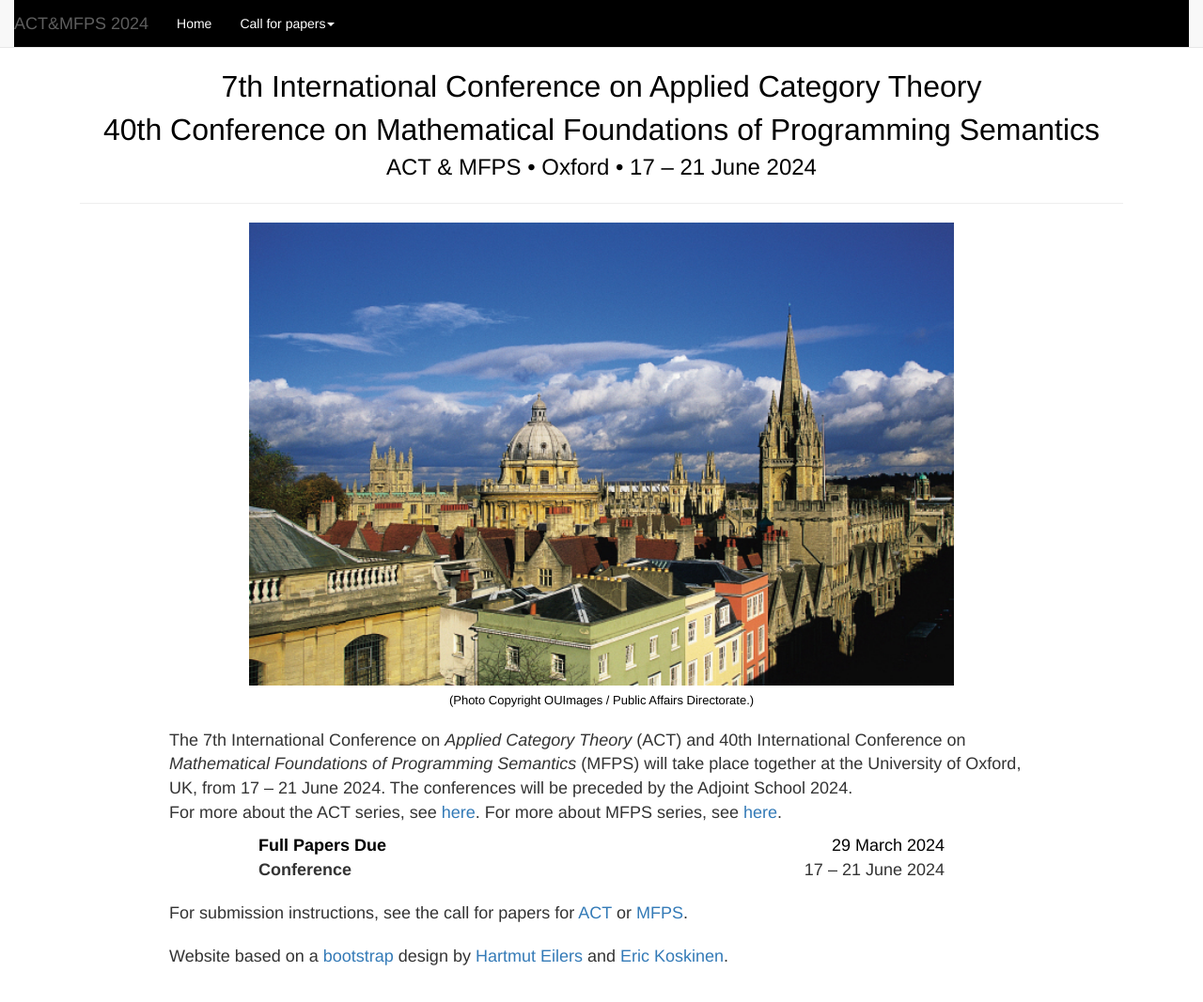
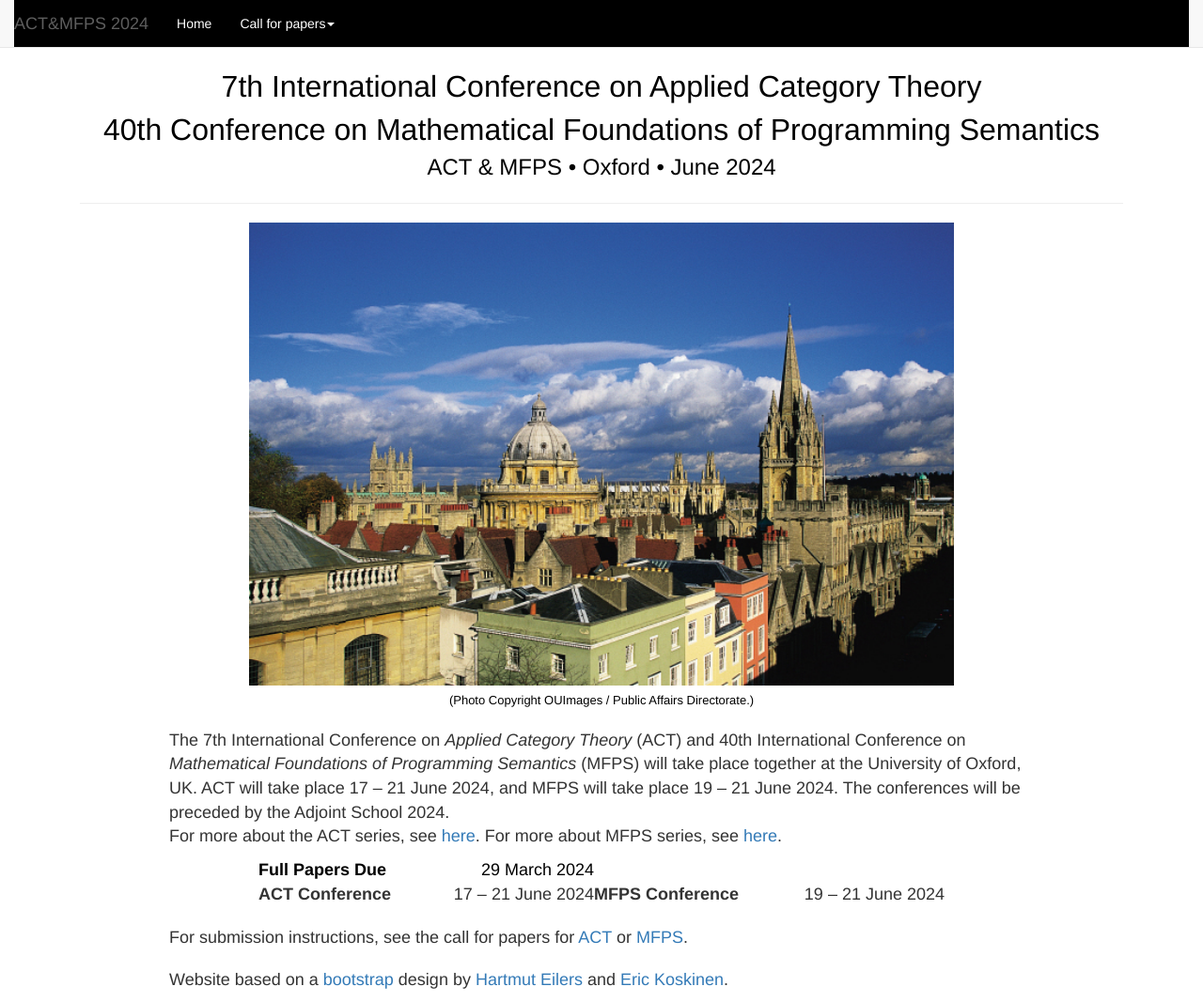
Before and after one commit to oxford24/oxford24.github.io, a Jekyll site: the page built from index.html, in a window 1280 px wide and 1067 px high. Shown: the whole window at 94% size. Built offline with Jekyll 4.4.1, drawn with Linux system fonts in a browser that asks for light colours.

Commit message:
clearer about dates

```diff
--- a/_layouts/actmfps.html
+++ b/_layouts/actmfps.html
@@ -85,7 +85,7 @@
 	  <div class="col-xs-12">
 	    <font size=+3>7th International Conference on Applied Category Theory</font><br>
 	    <font size=+3>40th Conference on Mathematical Foundations of Programming Semantics</font><br>
-	    <font size=+2>ACT &amp; MFPS &bull; Oxford &bull; 17 &ndash; 21 June 2024</font>
+	    <font size=+2>ACT &amp; MFPS &bull; Oxford &bull; June 2024</font>
 	  </div>
 	</div> <!-- row -->
       </div> <!-- header -->
--- a/index.html
+++ b/index.html
@@ -13,8 +13,8 @@ layout: actmfps
 	  <div class="col-xs-1"></div>
 	  <div class="col-xs-10">
 	 <font size="+1">The 7th International Conference on
-	<em>Applied Category Theory</em> (ACT) and 40th International Conference on <em>Mathematical Foundations of Programming Semantics</em> (MFPS) will take place together at the University of Oxford, UK,
-	    from 17 &ndash; 21 June 2024. The conferences will be preceded by the Adjoint School 2024.
+	<em>Applied Category Theory</em> (ACT) and 40th International Conference on <em>Mathematical Foundations of Programming Semantics</em> (MFPS) will take place together at the University of Oxford, UK.
+	    ACT will take place 17 &ndash; 21 June 2024, and MFPS will take place 19 &ndash; 21 June 2024. The conferences will be preceded by the Adjoint School 2024.
 <p>
 	    For more about the ACT series, see <a href="https://www.appliedcategorytheory.org/">here</a>. For more about MFPS series, see <a href="https://mfpsconf.org/">here</a>.
 	  </div>
@@ -32,8 +32,10 @@ layout: actmfps
             <td style="text-align:right;"><font color="black">29 March 2024</font></td>
         </tr>
         <tr>
-            <td><strong>Conference</strong></td>
+            <td><strong>ACT Conference</strong></td>
 									 <td style="text-align:right;">17 &ndash; 21 June 2024</td>
+            <td><strong>MFPS Conference</strong></td>
+									 <td style="text-align:right;">19 &ndash; 21 June 2024</td>
         </tr>
         </tbody>
       </table>
```
